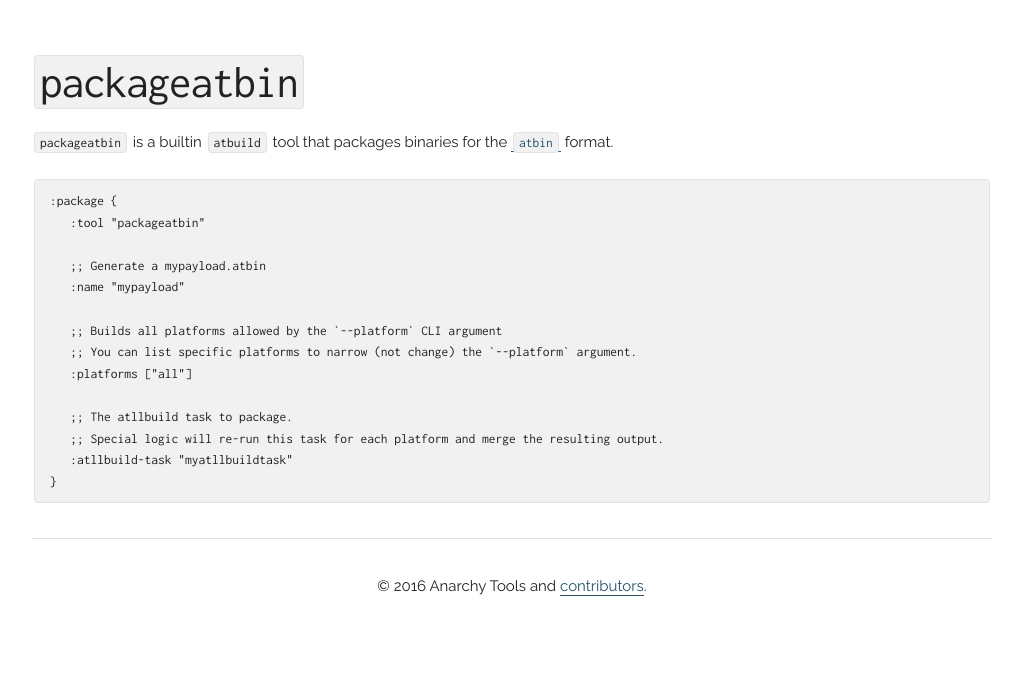
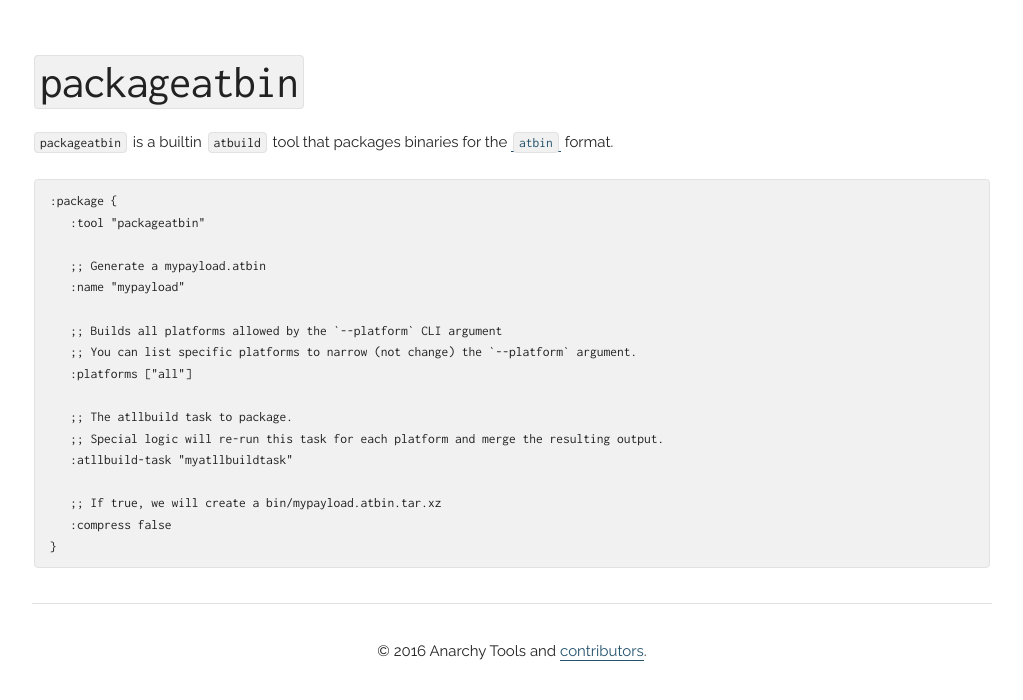
Before and after one commit to AnarchyTools/anarchytools.github.io, a Jekyll site: the page built from docs/packageatbin.md, in a window 1280 px wide. Shown: the top 700 px of the page, without its empty margins (128-1151 px from the left). Built offline with Jekyll 4.4.1, drawn with Linux system fonts in a browser that asks for light colours.

Commit message:
Document atbin compression

````diff
--- a/docs/packageatbin.md
+++ b/docs/packageatbin.md
@@ -21,5 +21,8 @@ tags: docs
    ;; The atllbuild task to package.
    ;; Special logic will re-run this task for each platform and merge the resulting output.
    :atllbuild-task "myatllbuildtask"
+
+   ;; If true, we will create a bin/mypayload.atbin.tar.xz
+   :compress false
 }
 ```
````
